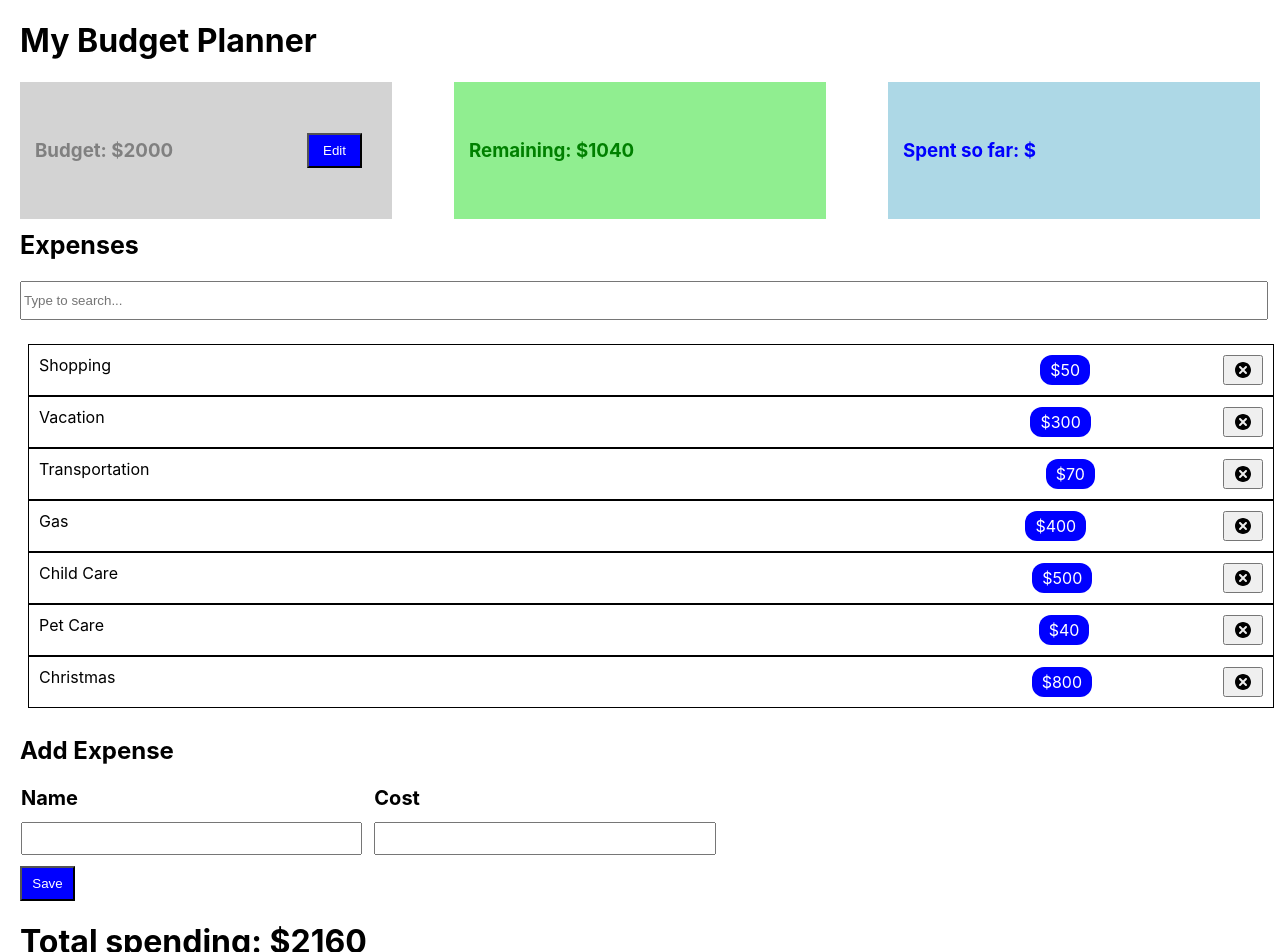
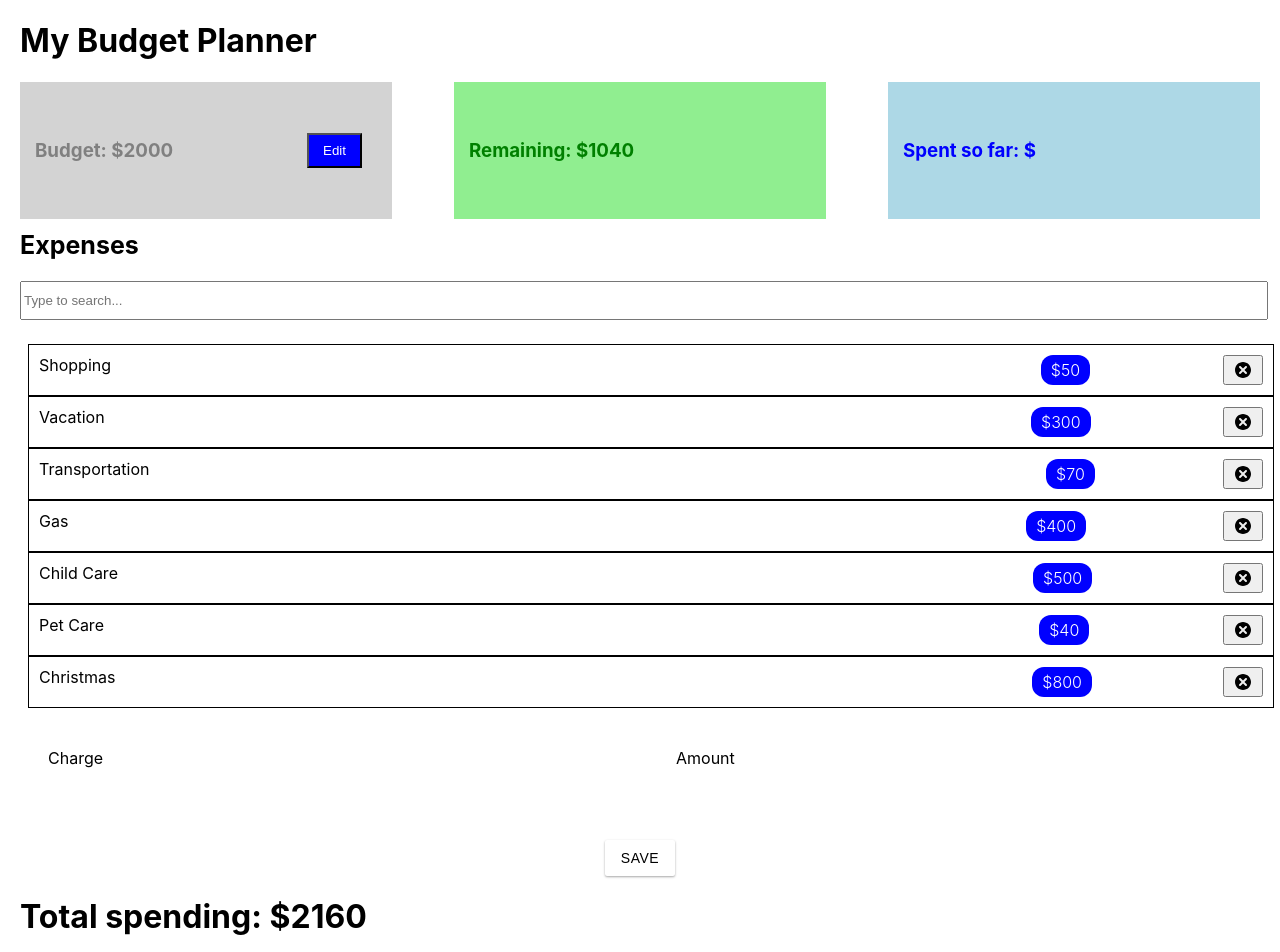
Before and after one commit to amiedawn/budget-planner, a React (Create React App) app: page / in a window 1280 px wide. Shown: the top 952 px of the page. Built offline with nearby package versions, Linux system fonts and the light colour scheme.

Commit message:
delete item works

```diff
--- a/src/App.js
+++ b/src/App.js
@@ -46,27 +46,34 @@ const initialExpenses = [
 ];
 
 function App() {
+  // all expenses, add expense
   const [expenses, setExpenses] = useState(initialExpenses);
+  // single name
   const [name, setName] = useState(" ");
+  // single amount
   const [amount, setAmount] = useState(" ");
 
+  // record anything that is typed in the name field
   const handleName = e => {
     setName(e.target.value)
   };
 
+  // record anything typed in the amount field
   const handleAmount = (e) => {
     setAmount(e.target.value);
   };
 
+  // don't let form re-render constantly
   const handleSubmit = (e) => {
     e.preventDefault();
-    if (name !== '' && amount > 0) {
+    if (name !== "" && amount > 0) {
       const singleExpense = { id: uuidv4(), name: name, amount: amount}
       setExpenses([...expenses, singleExpense]) // add new expense to previous list
       setName("");
       setAmount("");
     } else {
       // handle alert called
+      alert("Please enter a valid expense!")
     }
   };
 
@@ -75,6 +82,11 @@ function App() {
       return (prev += parseInt(curr.amount));
     }, 0)}
 
+  // delete an expense
+  const handleDelete = (id) => {
+    let tempExpenses = expenses.filter(record => record.id !== id);
+    setExpenses(tempExpenses);
+  };
 
   return (
     <div className="App">
@@ -87,10 +99,10 @@ function App() {
           <Remaining />
         </div>
         <div>
-          <Spent totalExpenses={totalExpenses} />
+          <Spent totalExpenses />
         </div>
       </div>
-      <Expenses expenses={expenses} />
+      <Expenses expenses={expenses} handleDelete={handleDelete} />
       <AddExpenseForm
         name={name}
         amount={amount}
@@ -99,11 +111,12 @@ function App() {
         handleSubmit={handleSubmit}
       />
       <h1>
-        Total spending: <span className="total">
-        ${expenses.reduce((prev, curr) => {
-            return (prev += parseInt(curr.amount));
-        }, 0)}
-
+        Total spending:{" "}
+        <span className="total">
+          $
+          {expenses.reduce((tot, curr) => {
+            return (tot += parseInt(curr.amount));
+          }, 0)}
         </span>
       </h1>
 
--- a/src/components/AddExpense/AddExpenseForm.js
+++ b/src/components/AddExpense/AddExpenseForm.js
@@ -1,51 +1,21 @@
 import React from "react";
 import "./AddExpenseStyle.css";
 
-const AddExpenseForm = ({
-  name,
-  amount,
-  handleName,
-  handleAmount,
-  handleSubmit,
-}) => {
+const AddExpenseForm = ({name, amount, handleName, handleAmount, handleSubmit}) => {
   return (
-    <form className="add-expense-container" onSubmit={handleSubmit}>
-      <h2 className="add-expense-title">Add Expense</h2>
-      <tr>
-        <th className="expense-header">
-          <label htmlFor="name">Name</label>
-        </th>
-        <th className="expense-header">
-          <label htmlFor="amount">Cost</label>
-        </th>
-      </tr>
-      <tr>
-        <td>
-          {" "}
-          <input
-            type="text"
-            className="form-control"
-            id="name"
-            name="name"
-            value={name}
-            onChange={handleName}
-          />
-        </td>
-        <td>
-          <input
-            type="text"
-            className="form-control"
-            name="amount"
-            id="amount"
-            value={amount}
-            onChange={handleAmount}
-          />
-        </td>
-      </tr>
+   <form onSubmit={handleSubmit}>
+    <div className="form-center">
+      <div className="form-group">
+        <label htmlFor="charge">Charge</label>
+        <input type="text" className="form-control" id="name" name="name" value={name} onChange={handleName} />
+      </div>
 
-      <button type="submit" className="btn-save">
-        Save
-      </button>
+      <div className="form-group">
+          <label htmlFor="amount">Amount</label>
+          <input type="text" className="form-control" id="amount" name="amount" value={amount} onChange={handleAmount} />
+      </div>
+    </div>
+    <button type="submit" className="btn" onSubmit={handleSubmit}>Save</button>
     </form>
   );
 };
--- a/src/components/AddExpense/AddExpenseStyle.css
+++ b/src/components/AddExpense/AddExpenseStyle.css
@@ -1,4 +1,4 @@
-.add-expense-container {
+/* .add-expense-container {
   margin-top: 20px;
   flex-wrap: wrap;
 }
@@ -27,4 +27,66 @@ th {
   color: white;
   height: 35px;
   width: 55px;
+} */
+
+.form-center {
+  display: flex;
+  padding: 0 1rem;
 }
+.form-group {
+  padding: 1rem 0.75rem;
+  flex: 0 0 50%;
+}
+label {
+  display: block;
+  color: var(--mainGrey);
+  font-size: 1rem;
+  text-transform: capitalize;
+}
+
+.form-control {
+  background-color: transparent;
+  border: none;
+  border-bottom: 1px solid var(--mainGrey);
+  border-radius: 0;
+  outline: none;
+  height: 3rem;
+  width: 100%;
+  font-size: 16px;
+  margin: 0 0 8px 0;
+  padding: 0;
+}
+.btn {
+  text-decoration: none;
+  color: var(--mainWhite);
+  background-color: var(--primaryColor);
+  text-align: center;
+  letter-spacing: 0.5px;
+  font-size: 14px;
+  outline: 0;
+  border: none;
+  border-radius: 2px;
+  display: block;
+  height: 36px;
+  line-height: 36px;
+  padding: 0 16px;
+  text-transform: uppercase;
+  margin: 0 auto;
+  cursor: pointer;
+  box-shadow: 0 1px 3px rgba(0, 0, 0, 0.12), 0 1px 2px rgba(0, 0, 0, 0.24);
+  transition: all 0.3s cubic-bezier(0.25, 0.8, 0.25, 1);
+  display: flex;
+  align-items: center;
+}
+.btn:hover {
+  box-shadow: 0 14px 28px rgba(0, 0, 0, 0.25), 0 10px 10px rgba(0, 0, 0, 0.22);
+}
+
+.amount {
+  font-weight: 300;
+  font-size: 1rem;
+  color: var(--mainWhite);
+  background-color: var(--primaryColor);
+  border-radius: 2px;
+  padding: 1px 3px;
+}
--- a/src/components/Budget/Budget.js
+++ b/src/components/Budget/Budget.js
@@ -2,6 +2,7 @@ import React from 'react';
 import './BudgetStyle.css';
 
 function Budget(props) {
+
   return (
     <div className="budget-container">
       <h3 className="budget-title">Budget: $2000</h3>
--- a/src/components/ExpenseItem/ExpenseItem.js
+++ b/src/components/ExpenseItem/ExpenseItem.js
@@ -1,13 +1,13 @@
 import React from 'react';
 import { TiDelete } from 'react-icons/ti';
 
-const ExpenseItem = ({expense}) => {
+const ExpenseItem = ({expense, handleDelete}) => {
   const {id, name, amount} = expense;
   return <li className="item">
     <div className="info">
       <div className="name" id="item1">{name}</div>
       <div className="amount" id="item2">${amount}</div>
-      <button className="delete-btn" id="item3" aria-label="delete button">
+      <button className="delete-btn" id="item3" aria-label="delete button" onClick={() => handleDelete(id)}>
         <TiDelete />
       </button>
     </div>
--- a/src/components/Expenses/Expenses.js
+++ b/src/components/Expenses/Expenses.js
@@ -2,7 +2,7 @@ import React from 'react';
 import ExpenseItem from '../ExpenseItem/ExpenseItem';
 import './ExpensesStyle.css';
 
-const Expenses = ({ expenses }) => {
+const Expenses = ({ expenses, handleDelete }) => {
   return (
     <div className="expenses-container">
       <h2 id="expenses-title">Expenses</h2>
@@ -15,11 +15,9 @@ const Expenses = ({ expenses }) => {
         />
         <ul className="expense-list">
           {expenses.map((expense) => {
-            return <ExpenseItem key={expense.id} expense={expense} />;
+            return <ExpenseItem key={expense.id} expense={expense} handleDelete={handleDelete} />;
           })}
         </ul>
-        {/* clear all button logic here with onclick button handler (not required) */}
-
       </form>
     </div>
   );
```
Also changed, not shown: src/components/Expenses/ExpensesStyle.css (+5 -5 lines).
